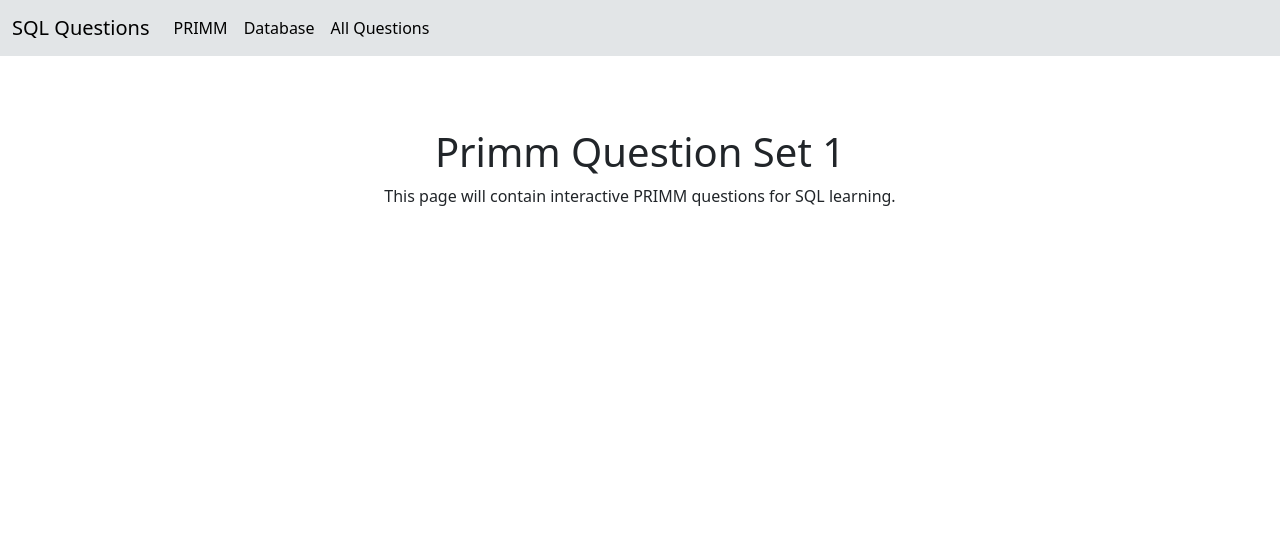
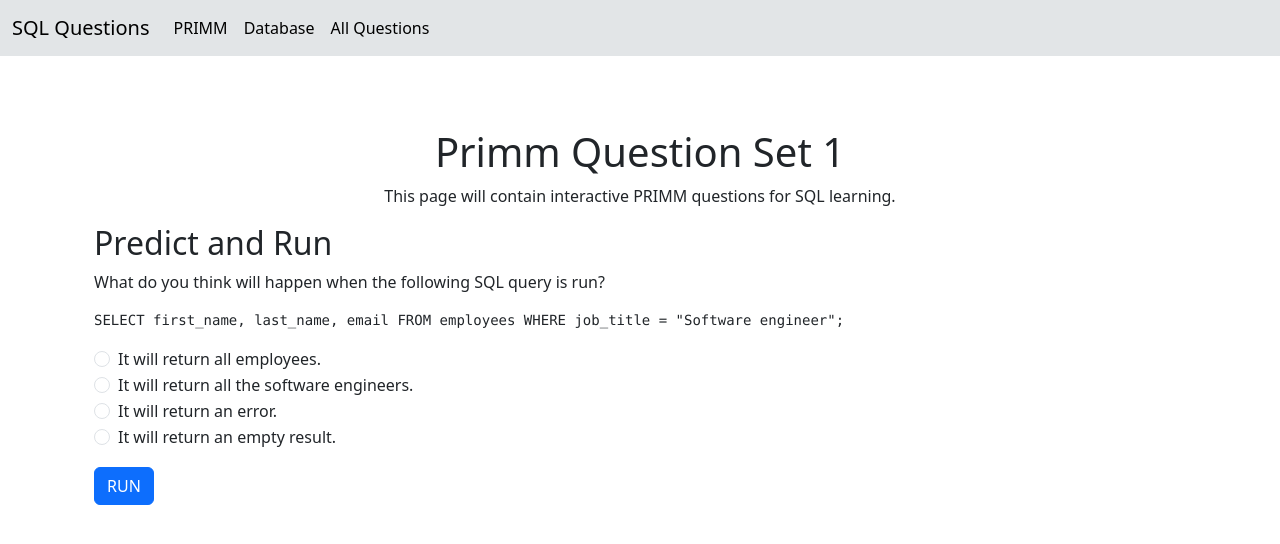
Before and after one commit to Saad1929/CSETP-Project, a Django app: page /primm1/ in a window 1280 px wide. Shown: the top 544 px of the page. Run offline with Django 5.2, Linux system fonts and the light colour scheme.

Commit message:
Predict and Run part done

```diff
--- a/csetp/website/templates/primm1.html
+++ b/csetp/website/templates/primm1.html
@@ -4,5 +4,93 @@
 <div class="container mt-5">
     <h1 class="text-center">Primm Question Set 1</h1>
     <p class="text-center">This page will contain interactive PRIMM questions for SQL learning.</p>
+
+    <!-- Section 1: Predict and Run -->
+    <div id="section-1">
+        <h2>Predict and Run</h2>
+        <p>What do you think will happen when the following SQL query is run?</p>
+        <pre>SELECT first_name, last_name, email FROM employees WHERE job_title = "Software engineer";</pre>
+
+        <form id="predict-form">
+            <div class="form-check">
+                <input class="form-check-input" type="radio" name="prediction" value="1" id="option1">
+                <label class="form-check-label" for="option1">It will return all employees.</label>
+            </div>
+            <div class="form-check">
+                <input class="form-check-input" type="radio" name="prediction" value="2" id="option2">
+                <label class="form-check-label" for="option2">It will return all the software engineers.</label>
+            </div>
+            <div class="form-check">
+                <input class="form-check-input" type="radio" name="prediction" value="3" id="option3">
+                <label class="form-check-label" for="option3">It will return an error.</label>
+            </div>
+            <div class="form-check">
+                <input class="form-check-input" type="radio" name="prediction" value="4" id="option4">
+                <label class="form-check-label" for="option4">It will return an empty result.</label>
+            </div>
+            <button type="button" class="btn btn-primary mt-3" onclick="runQuery()">RUN</button>
+        </form>
+
+        <div id="query-output" class="mt-4" style="display:none;">
+            <h3>Query Result:</h3>
+            <pre id="result-display"></pre>
+            <p id="answer-feedback"></p>
+            <button id="next-section-btn" class="btn btn-success" style="display:none;" onclick="showNextSection()">Next Section</button>
+        </div>
+    </div>
+
+    <!-- Section 2 (Hidden initially) -->
+    <div id="section-2" style="display:none;">
+        <h2>Investigate</h2>
+        <p>Content for the next step will go here.</p>
+    </div>
 </div>
+
+<script>
+function runQuery() {
+    let correctAnswer = "2";  // Correct answer is 'It will return all the software engineers.'
+    let selected = document.querySelector('input[name="prediction"]:checked');
+
+    if (!selected) {
+        alert("Please select an answer first!");
+        return;
+    }
+
+    fetch("{% url 'run_sql_query' %}")
+    .then(response => response.json())
+    .then(data => {
+        let resultContainer = document.getElementById("result-display");
+        resultContainer.innerHTML = formatQueryResult(data.result);
+
+        document.getElementById("query-output").style.display = "block";
+
+        if (selected.value === correctAnswer) {
+            document.getElementById("answer-feedback").innerHTML = "✅ Correct! Well done.";
+            document.getElementById("next-section-btn").style.display = "inline-block";
+        } else {
+            document.getElementById("answer-feedback").innerHTML = "❌ Incorrect. Have a look at the condition again";
+        }
+    });
+}
+
+function formatQueryResult(results) {
+    if (results.length === 0) {
+        return "<p>No results found.</p>";
+    }
+
+    let table = "<table class='table table-bordered mt-3'><thead><tr><th>First Name</th><th>Last Name</th><th>Email</th><th>Job Title</th></tr></thead><tbody>";
+
+    results.forEach(row => {
+        table += `<tr><td>${row.first_name}</td><td>${row.last_name}</td><td>${row.email}</td><td>${row.job_title}</td></tr>`;
+    });
+
+    table += "</tbody></table>";
+    return table;
+}
+
+function showNextSection() {
+    document.getElementById("section-2").style.display = "block";
+}
+</script>
+
 {% endblock %}
--- a/csetp/website/urls.py
+++ b/csetp/website/urls.py
@@ -7,4 +7,5 @@ urlpatterns = [
     path('database/', views.database_employee, name="employee-list"),
     path('all-questions/', views.all_questions, name="all-questions"),
     path('primm1/', views.primm1, name="primm1"),
+    path('run-sql-query/', views.run_sql_query, name="run_sql_query"),
 ]
--- a/csetp/website/views.py
+++ b/csetp/website/views.py
@@ -1,4 +1,5 @@
 from django.shortcuts import render
+from django.http import JsonResponse
 from .models import Employee
 
 def home(request):
@@ -16,3 +17,7 @@ def all_questions(request):
 
 def primm1(request):
     return render(request, "primm1.html", {})
+
+def run_sql_query(request):
+    query_result = list(Employee.objects.filter(job_title="Software Engineer").values("first_name", "last_name", "email", "job_title"))
+    return JsonResponse({"result": query_result})
```
